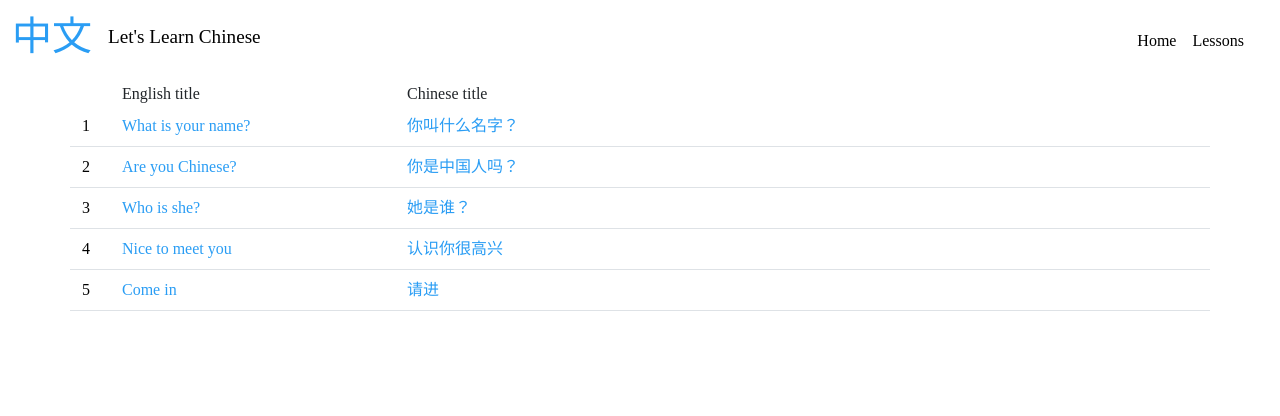
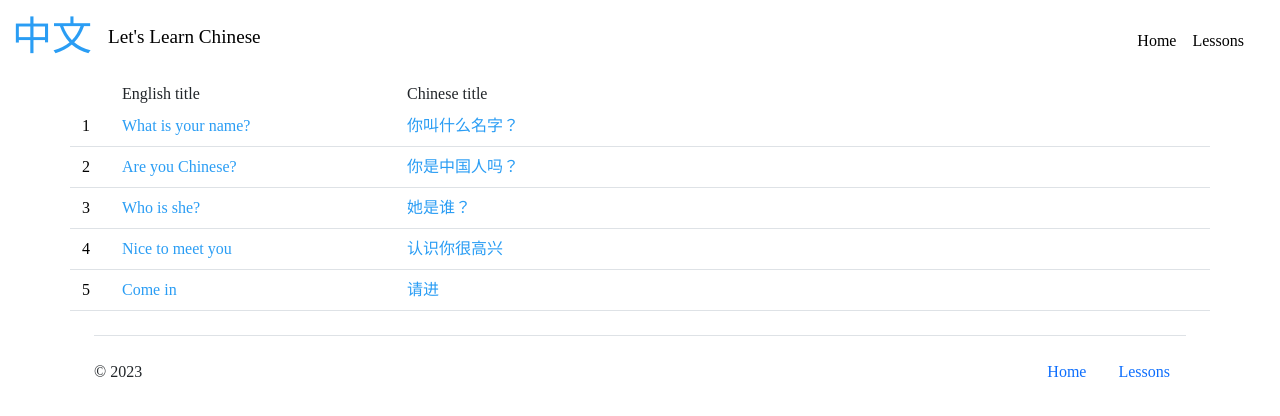
Before and after one commit to RN255/learn-chinese-gold, a React (Create React App) app: page /lessonsIndex in a window 1280 px wide. Shown: the top 416 px of the page. Built offline with nearby package versions, Linux system fonts and the light colour scheme.

Commit message:
footer added

```diff
--- /dev/null
+++ b/src/components/Footer.js
@@ -0,0 +1,38 @@
+import React from "react";
+import Nav from "react-bootstrap/Nav";
+import { Link } from "react-router-dom";
+
+export default function Footer() {
+  return (
+    <>
+      <div class="container">
+        <footer class="d-flex flex-wrap justify-content-between align-items-center py-3 my-4 border-top">
+          <p class="col-md-4 mb-0 text-body-secondary">© 2023</p>
+
+          <ul class="nav col-md-4 justify-content-end">
+            <li class="nav-item">
+              <Nav.Link
+                class="nav-link px-2 text-body-secondary footerLink"
+                href="/"
+                to="/"
+              >
+                {" "}
+                Home{" "}
+              </Nav.Link>
+            </li>
+            <li class="nav-item">
+              <Nav.Link
+                class="nav-link px-2 text-body-secondary footerLink"
+                href="/lessonsIndex"
+                to="/lessonsIndex"
+              >
+                {" "}
+                Lessons{" "}
+              </Nav.Link>
+            </li>
+          </ul>
+        </footer>
+      </div>
+    </>
+  );
+}
--- a/src/components/NavBar.js
+++ b/src/components/NavBar.js
@@ -11,12 +11,15 @@ export default function NavBar() {
       <Navbar collapseOnSelect key="md" expand="md" className="navBar mb-0">
         <Container fluid>
           <Navbar.Brand>
-            <Link to="/" className="navLogo">
+            <Nav.Link href="/" to="/" className="navLogo">
               <h1>中文</h1>
               <h1>Let's Learn Chinese</h1>
-            </Link>
+            </Nav.Link>
           </Navbar.Brand>
-          <Navbar.Toggle aria-controls={`offcanvasNavbar-expand-md`} className="border-0 shadow-none" />
+          <Navbar.Toggle
+            aria-controls={`offcanvasNavbar-expand-md`}
+            className="border-0 shadow-none"
+          />
           <Navbar.Offcanvas
             id={`offcanvasNavbar-expand-md`}
             aria-labelledby={`offcanvasNavbarLabel-expand-md`}
--- a/src/pages/Home.js
+++ b/src/pages/Home.js
@@ -3,12 +3,12 @@ import "../styles/styles.css";
 import boyImg from "../assets/images/boy.png";
 import girlImg from "../assets/images/girl.png";
 import MainConvo from "../components/MainConvo";
-import TitleSection from "../components/TitleSection";
 import TranslatedWords from "../components/TranslatedWords";
 import Audio from "../components/Audio";
 import KeyPhrases from "../components/KeyPhrases";
 import { Button } from "react-bootstrap";
 import { Link } from "react-router-dom";
+import Footer from "../components/Footer";
 
 const Home = (props) => {
   return (
@@ -25,7 +25,7 @@ const Home = (props) => {
           <div className="col-lg-6">
             <div className="mainPageConvoSample d-flex align-items-center rounded mx-auto mt-5">
               <div className="p-4">
-                <img src={boyImg}></img>
+                <img src={boyImg} alt="a boy"></img>
               </div>
               <div className="px-5 pt-3">
                 <p>你好。</p>
@@ -47,7 +47,7 @@ const Home = (props) => {
           <div className=" col-lg-6">
             <div className="mainPageConvoSample d-flex align-items-center rounded mx-auto mt-5">
               <div className="p-4">
-                <img src={girlImg}></img>
+                <img src={girlImg} alt="a girl"></img>
               </div>
               <div className="px-4 pt-3">
                 <p>你叫什么名字？</p>
@@ -132,6 +132,7 @@ const Home = (props) => {
           </div>
         </div>
       </div>
+      <Footer></Footer>
     </>
   );
 };
--- a/src/pages/Lesson.js
+++ b/src/pages/Lesson.js
@@ -7,6 +7,7 @@ import Audio from "../components/Audio";
 import KeyPhrases from "../components/KeyPhrases";
 import SideBar from "../components/SideBar";
 import ScrollToTopButton from "../components/ScrollToTopButton";
+import Footer from "../components/Footer";
 
 export default function Lesson(props) {
   return (
@@ -18,6 +19,7 @@ export default function Lesson(props) {
       <TranslatedWords LessonText={props.LessonText}></TranslatedWords>
       <KeyPhrases LessonText={props.LessonText}></KeyPhrases>
       <ScrollToTopButton></ScrollToTopButton>
+      <Footer></Footer>
     </div>
   );
 }
--- a/src/pages/LessonsIndex.js
+++ b/src/pages/LessonsIndex.js
@@ -1,6 +1,7 @@
 import React from "react";
 import { Link } from "react-router-dom";
 import { arrayOfLessons } from "../modules/lessonText";
+import Footer from "../components/Footer";
 
 export default function LessonsIndex() {
   return (
@@ -23,6 +24,7 @@ export default function LessonsIndex() {
           </div>
         </Link>
       ))}
+      <Footer></Footer>
     </div>
   );
 }
--- a/src/styles/styles.css
+++ b/src/styles/styles.css
@@ -234,3 +234,13 @@ audio {
 .scrollUpArrow img {
   width: 25px;
 }
+
+/* footer  */
+
+.footerLink {
+  color: #2a9df4 !important;
+}
+
+.footerLink:hover {
+  color: #1d6daa !important;
+}
```
